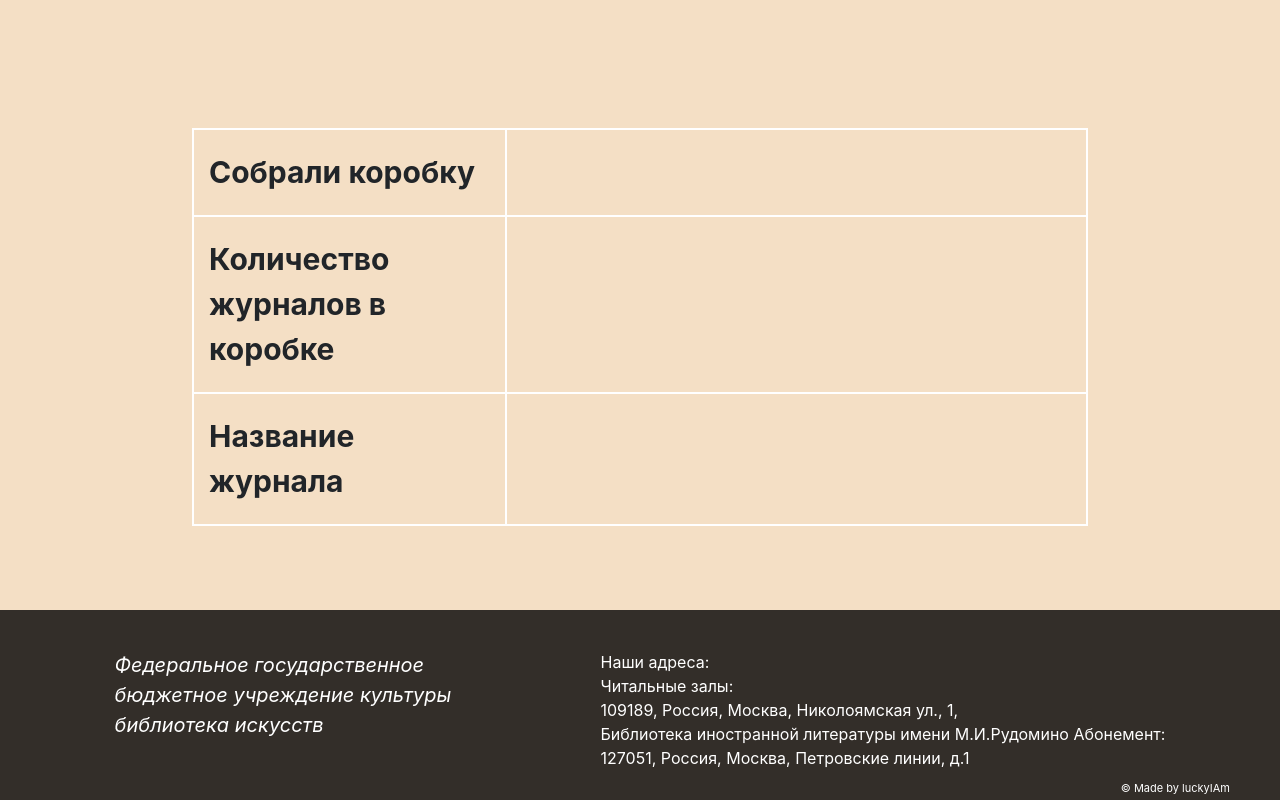
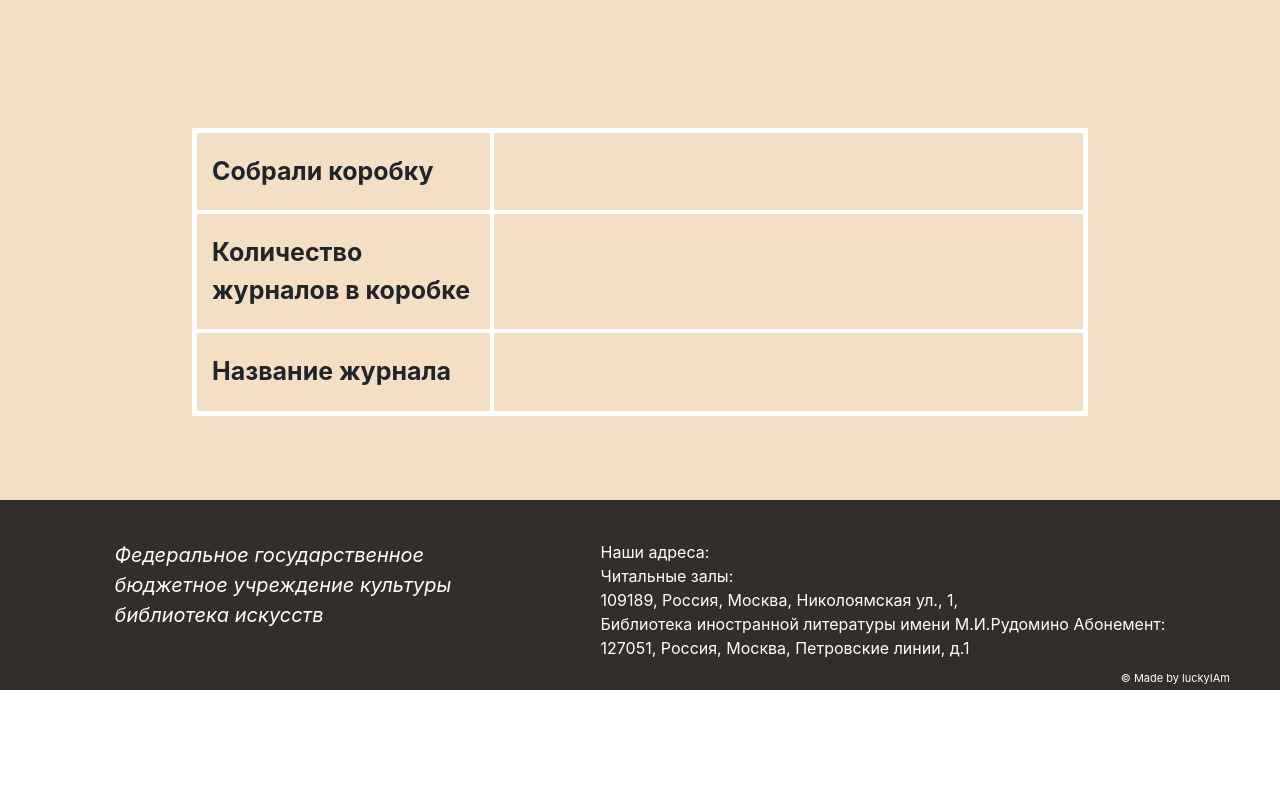
Before and after one commit to LuckyIAM/client_journal, a React (Create React App) app: page /box/1 in a window 1280 px wide. Shown: the part 979-1779 px from the top of the page. After the commit the page ends 1669 px from the top, so only its background shows below. Built offline with nearby package versions, Linux system fonts and the light colour scheme.

Commit message:
work project

```diff
--- a/package.json
+++ b/package.json
@@ -12,6 +12,7 @@
     "dotenv": "^16.3.1",
     "mobx": "^6.10.2",
     "mobx-react-lite": "^4.0.5",
+    "petit-dom": "^0.6.0",
     "react": "^18.2.0",
     "react-bootstrap": "^2.9.0",
     "react-dom": "^18.2.0",
--- a/src/App.jsx
+++ b/src/App.jsx
@@ -18,14 +18,15 @@ function App() {
   const [inportORparse, setImportORparse] = useState('')
   const [importANDparse, setImportANDparse] = useState(false)
   const [findJournals, setFindJournals] = useState(localStorage.getItem('journals') ? JSON.parse(localStorage.getItem('journals')) : '')
-  const [findJousranl, setFindJournal] = useState(localStorage.getItem('find_journal') ? JSON.parse(localStorage.getItem('find_journal')) : [])
+  const [findJouranl, setFindJournal] = useState(localStorage.getItem('find_journal') ? JSON.parse(localStorage.getItem('find_journal')) : [])
   const [heightBox, setHeightBox] =useState('0px')
   const [boxId, setBoxId] = useState(localStorage.getItem('box_id') ? localStorage.getItem('box_id') : '')
-  const [infoBox, setInfoBox] = useState(localStorage.getItem('info_box') ? JSON.parse(localStorage.getItem('info_box')) : {})
+  const [infoBox, setInfoBox] = useState(JSON.parse(localStorage.getItem('info_box')) || {})
   const [text, setText] = useState('')
   const [ nameJournal, setNameJournal] =useState(localStorage.getItem('name_journal') ? localStorage.getItem('name_journal') : "")
   const [year, setYear] = useState('')
-  // const [reload, setReload] = useState(true)
+  const [showComponent, setShowComponent] = useState(false)
+
 
   return <Context.Provider value ={{
     api: api,
@@ -50,7 +51,7 @@ function App() {
     setHeightBox: setHeightBox,
     boxId: boxId,
     setBoxId: setBoxId,
-    findJousranl: findJousranl,
+    findJouranl: findJouranl,
     setFindJournal: setFindJournal,
     infoBox: infoBox,
     setInfoBox: setInfoBox,
@@ -59,10 +60,9 @@ function App() {
     nameJournal: nameJournal,
     setNameJournal: setNameJournal,
     year:year,
-    setYear: setYear
-    // reload: reload,
-    // setReload: setReload
-
+    setYear: setYear,
+    showComponent: showComponent,
+    setShowComponent: setShowComponent
   }}>
     <BrowserRouter>
       <AppRouter/>
--- a/src/components/BoxInfo/index.js
+++ /dev/null
@@ -1,41 +0,0 @@
-import React, {useContext, useEffect, useState} from "react";
-// import { useNavigate } from "react-router-dom";
-import {Context} from "../../App"
-import './style.css'
-
-const BoxInfo = () =>{
-    const {infoBox, text, setText, boxId} = useContext(Context)
-    // const redirect = useNavigate()
-    useEffect(() => {
-        // redirect(`/box/${boxId}`)
-        setText(localStorage.getItem('info_box'))
-        const changeText = document.querySelector('.height1')
-        console.log(changeText);
-        changeText.innerHTML = text
-    }, [])
-
-return<>
-{infoBox && <div className="choice_box">
-    <div className="chose_title">
-        Отображение Коробки <span className="choice_id_box">№ {infoBox.num_box}</span>
-    </div>
-    <table className="choice_container">
-        <tr>
-            <th className="choise_text">Собрали коробку</th>
-            <td className="choise_data">{infoBox.collector}</td>
-        </tr>
-        <tr>
-            <th className="choise_text">Количество журналов в коробке</th>
-            <td className="choise_data">{infoBox.quantity}</td>
-        </tr>
-        <tr>
-            <th className="choise_text">Название журнала</th>
-            <td className="choise_data height1"></td>
-        </tr>
-
-    </table>
-</div>}
-</>
-}
-
-export default BoxInfo
--- /dev/null
+++ b/src/components/BoxInfo/index.jsx
@@ -0,0 +1,40 @@
+import React, {useContext, useEffect, useState} from "react";
+import {Context} from "../../App"
+import './style.css'
+import GetHTML from "./test";
+
+const BoxInfo = () =>{
+    const {infoBox, text} = useContext(Context)
+    // const root = document.querySelector('#root')
+    let saveText =text
+    function createMarkup() {
+        return {__html: saveText};
+    }
+
+
+return<>
+{infoBox && <div className="choice_box">
+    <div className="chose_title">
+        Отображение Коробки <span className="choice_id_box">№ {infoBox.num_box}</span>
+    </div>
+    <div className="choice_container">
+
+        <div className="choise_text">Собрали коробку</div>
+        <div className="choise_data">{infoBox.collector}</div>
+
+
+        <div className="choise_text">Количество журналов в коробке</div>
+        <div className="choise_data">{infoBox.quantity}</div>
+
+
+        <div className="choise_text">Название журнала</div>
+        <div className="choise_data height1" dangerouslySetInnerHTML={createMarkup()}></div>
+
+
+    </div>
+</div>}
+</>
+
+}
+
+export default BoxInfo
--- a/src/components/BoxInfo/style.css
+++ b/src/components/BoxInfo/style.css
@@ -17,16 +17,17 @@
 }
 .choice_container{
     margin: 5% 15%;
+    display: grid;
+    grid-template-columns: 1fr 2fr;
+    border: 3px solid #fff;
 }
 .choise_text{
-    width: 35%;
-    font-size: 30px;
     font-weight: 700;
+    font-size: 25px;
     padding: 20px 15px;
     border: 2px solid #fff;
 }
 .choise_data{
-    width: 65%;
     font-size: 25px;
     font-weight: 800;
     padding: 20px 15px;
--- /dev/null
+++ b/src/components/BoxInfo/test.js
@@ -0,0 +1,11 @@
+export default function GetHTML({text}) {
+
+    let text1 = text.slice(0,50)
+    let text2 = text.slice(50)
+
+
+    return <>
+    <p>{text1}</p>
+    <p>{text2}</p>
+    </>
+}
--- a/src/components/FindContainer/index.js
+++ b/src/components/FindContainer/index.js
@@ -7,9 +7,9 @@ import './style.css'
 const FindContainer = () => {
     const [journalName, setJournalName] = useState('')
     const [numberEdition, setNumberEdition] = useState('')
-    const {api, importANDparse, setImportANDparse, findJournals, setFindJournals, token, findJousranl, setFindJournal, setNameJournal, year, setYear} = useContext(Context)
+    const {api, importANDparse, setImportANDparse, findJournals, setFindJournals, token, findJouranl, setFindJournal, setNameJournal, year, setYear} = useContext(Context)
 
-    setFindJournals(findJousranl !== '0px' ? `${((400 + 50) * Math.ceil(findJousranl.length/3)) + 400}px` :  '0px' )
+    setFindJournals(findJouranl !== '0px' ? `${((400 + 50) * Math.ceil(findJouranl.length/3)) + 400}px` :  '0px' )
 
     const numJournal = {
         height: findJournals
@@ -29,6 +29,7 @@ const FindContainer = () => {
                 let res = []
                 if(journalName && !year && !numberEdition){
                     localStorage.setItem('find_journal', JSON.stringify(data))
+                    setFindJournal(data)
                 }
 
                 if(journalName && year && !numberEdition){
@@ -65,7 +66,7 @@ const FindContainer = () => {
                 }
 
                 setFindJournal(JSON.parse(localStorage.getItem('find_journal')))
-                console.log(findJousranl);
+                console.log(findJouranl);
                 setImportANDparse(false)
                 setNameJournal(localStorage.getItem('name_journal'))
                 setJournalName('')
@@ -117,11 +118,11 @@ const FindContainer = () => {
         <Loader flag={importANDparse}/>
         </div>
         </div>
-        <div className="bg_color">
-            <div className="num_journal" >Наидено {findJousranl.length} журналов с таким названием</div>
+        {findJouranl && <div className="bg_color">
+            <div className="num_journal" >Наидено {findJouranl.length} журналов с таким названием</div>
             <div className="centred">
             <div className="cards" style={numJournal}>
-                {findJousranl && findJousranl.map((elem,i) => <JournalCard
+                {findJouranl.map((elem,i) => <JournalCard
                 key={i}
                 id = {elem.id}
                 box_num={elem.num_box}
@@ -131,7 +132,7 @@ const FindContainer = () => {
                 )}
             </div>
         </div>
-        </div>
+        </div>}
     </main>
     </>
 }
--- a/src/components/JournalCard/index.js
+++ b/src/components/JournalCard/index.js
@@ -2,10 +2,11 @@ import React, {useContext, useEffect, useState} from "react";
 import { Context } from "../../App";
 import { useNavigate } from "react-router-dom";
 import './style.css'
+import BoxInfo from "../BoxInfo";
 
 const JournalCard = ({box_num, quantity, name_journal, id}) => {
     const goTo = useNavigate()
-    const {api, setBoxId, infoBox, setInfoBox, nameJournal, setNameJournal, text, setText, year, setYear} = useContext(Context)
+    const {api, setBoxId, infoBox, setInfoBox, nameJournal, year, setYear, setText, text} = useContext(Context)
 
     useEffect(() => {
         setInfoBox(JSON.parse(localStorage.getItem('info_box')))
@@ -26,7 +27,7 @@ const JournalCard = ({box_num, quantity, name_journal, id}) => {
                 let data = result
                 console.log('data', data);
                 localStorage.setItem('info_box', JSON.stringify(data))
-                setInfoBox(JSON.parse(localStorage.getItem('info_box')))
+                setInfoBox(data)
                 console.log(infoBox, '\n', nameJournal)
                 let reg = ''
                 for(let i = 0; i < nameJournal.length; i++){
@@ -41,8 +42,7 @@ const JournalCard = ({box_num, quantity, name_journal, id}) => {
                     changeData = changeData.replace(regYear, `<span class="biger">${year}</span>`)
                 }
                 console.log(year, changeData);
-                setText(localStorage.setItem('info_box', JSON.stringify({changeData})))
-                console.log(text);
+                setText(changeData)
             })
         goTo(`/box/${e.currentTarget.dataset.id}`)
     }
--- a/src/components/Menu/index.js
+++ b/src/components/Menu/index.js
@@ -27,6 +27,7 @@ const Menu = () =>{
             localStorage.removeItem(applications[i])
         }
         setToken('')
+        window.location.reload()
 
     }
     const goFind = e => {
--- a/src/components/Modal/index.js
+++ b/src/components/Modal/index.js
@@ -28,20 +28,20 @@ const Modal = ({isActive, changeActiv}) => {
                     localStorage.setItem('token', data.token)
                     localStorage.setItem('user', data.name)
                     localStorage.setItem('role', data.role)
-                    setToken(localStorage.getItem('token'))
+                    setToken(data.token)
                     setName(localStorage.getItem('user'))
                     setRoleSave(localStorage.getItem('role'))
                     setMail('')
                     setPsw('')
                     changeActiv(false)
                     warning.innerHTML = ''
+                    window.location.reload()
                 }else if (data.message){
                     warning.innerHTML = data.message
                 }
 
             })
         }
-
     }
     const handler2 = e => {
         e.preventDefault()
@@ -74,6 +74,7 @@ const Modal = ({isActive, changeActiv}) => {
         }else{
             warning.innerHTML = `Заполните все поля`
         }
+        window.location.reload()
     }
 
     const goOut = e => {
```
Also changed, not shown: 1 other file (tests, documents, lock files or other folders).
